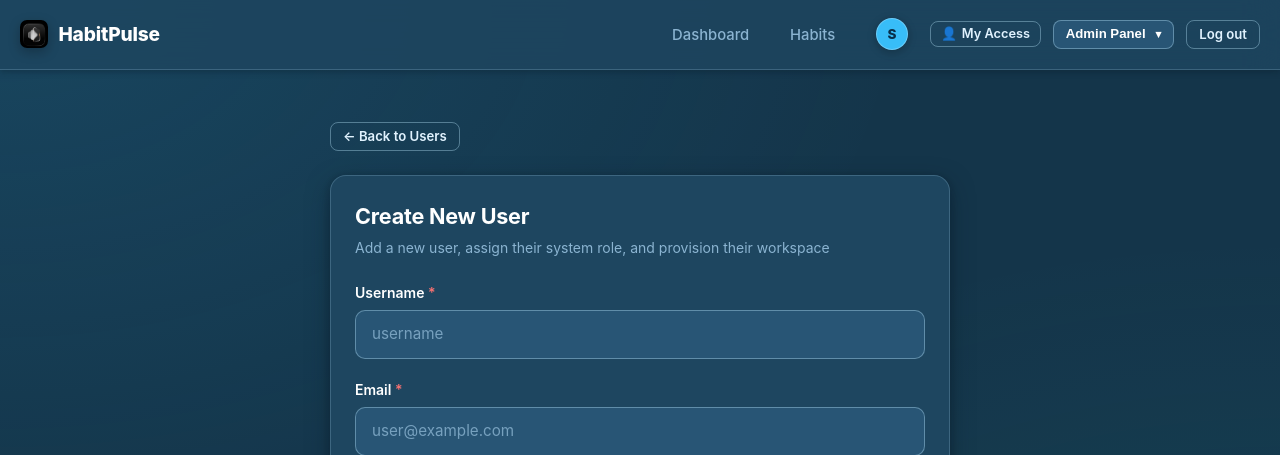
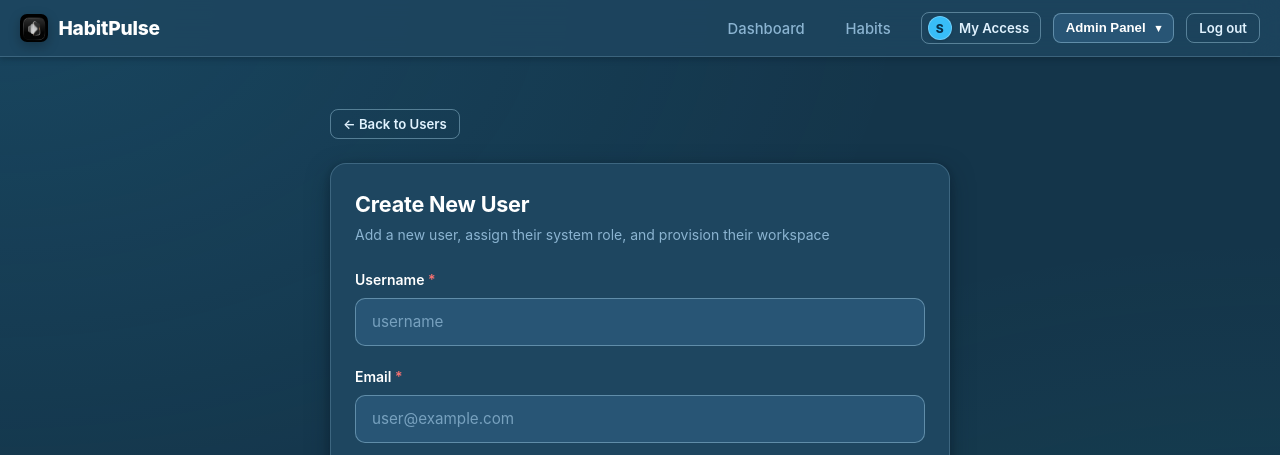
Before and after one commit to Roots-Tech/habitpulse, a Django app: page /accounts/admin-panel/users/new/ in a window 1280 px wide. Shown: the top 455 px of the page. Run offline with Django 4.2, Linux system fonts and the light colour scheme; the visitor is signed in with stand-in values (Sample User, id 1); data comes from the database, SQL or seed files in the repository; data that the repository does not hold is empty.

Commit message:
refactor: integrate circular user avatar badge directly inside My Access button

```diff
--- a/templates/includes/navbar.html
+++ b/templates/includes/navbar.html
@@ -24,11 +24,9 @@
         <li><a href="{% url 'habit_list' %}" class="{% if 'habit' in request.resolver_match.url_name and request.resolver_match.url_name != 'habit_create' %}active{% endif %}">Habits</a></li>
         {% endif %}
         <li class="user-profile">
-          <a href="{% url 'profile' %}" style="display: flex; align-items: center; text-decoration: none;" title="My Profile & Permissions: {{ user.username }} ({{ user.get_role_display }})">
-            <span class="user-avatar">{{ user.username|slice:":1"|upper }}</span>
-          </a>
-          <a href="{% url 'profile' %}" class="btn btn-outline btn-sm" style="display: inline-flex; align-items: center; gap: 0.3rem; padding: 0.25rem 0.6rem; font-size: 0.8rem;" title="View My Profile & Permissions">
-            <span>👤</span> My Access
+          <a href="{% url 'profile' %}" class="btn btn-outline btn-sm" style="display: inline-flex; align-items: center; gap: 0.45rem; padding: 0.2rem 0.65rem 0.2rem 0.35rem; font-size: 0.825rem; font-weight: 600;" title="View My Profile & Permissions: {{ user.username }} ({{ user.get_role_display }})">
+            <span class="user-avatar" style="width: 24px; height: 24px; font-size: 0.75rem; border-radius: 50%; box-shadow: 0 1px 3px rgba(0,0,0,0.15);">{{ user.username|slice:":1"|upper }}</span>
+            <span>My Access</span>
           </a>
           {% if user.can_access_admin_panel %}
           <div class="dropdown">
```
